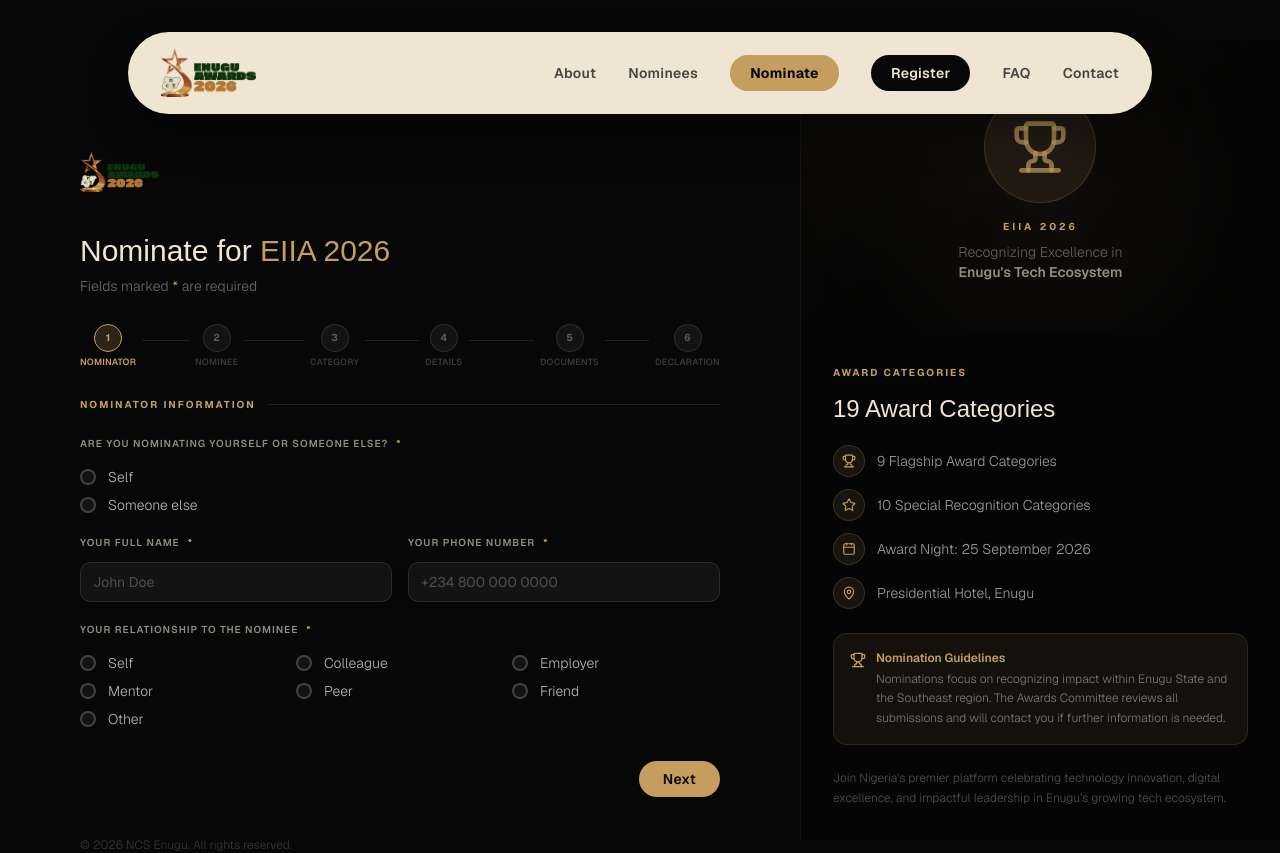
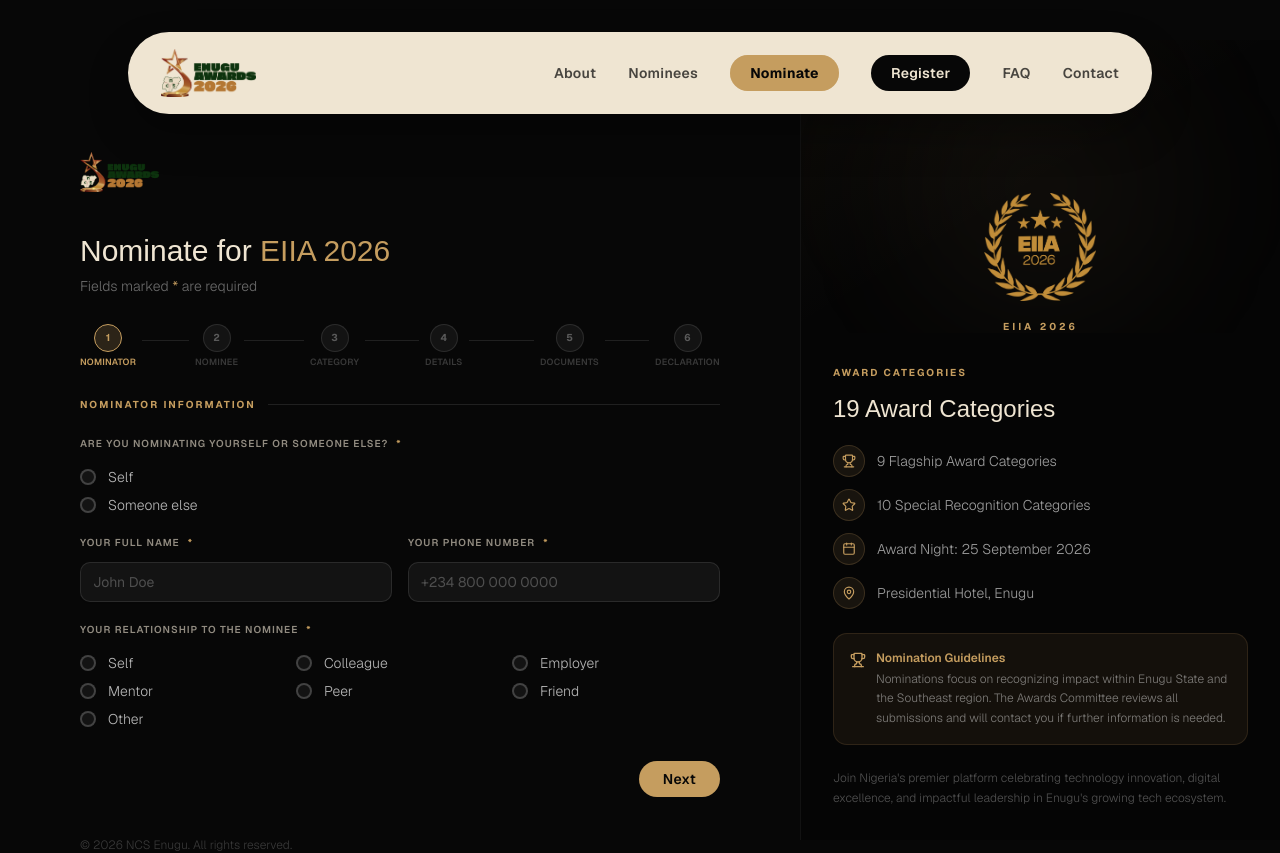
Before and after one commit to LandryOkoye/ncs-enugu, a Next.js app: page /nominate in a window 1280 px wide. Shown: the top 853 px of the page. Built offline with nearby package versions, Linux system fonts and the light colour scheme; a web font is replaced by a local one.

Commit message:
replaced trophy image with EIIA logo

```diff
--- a/app/nominate/page.tsx
+++ b/app/nominate/page.tsx
@@ -55,10 +55,10 @@
           <div className="absolute top-1/2 left-1/2 -translate-x-1/2 -translate-y-1/2 w-72 h-72 rounded-full bg-[#c59d5f]/5 blur-3xl" />
 
           {/* Trophy icon centered */}
-          <div className="absolute inset-0 flex items-center justify-center">
+          <div className="absolute inset-0 flex items-center justify-center mt-50">
             <div className="flex flex-col items-center gap-4">
-              <div className="w-28 h-28 rounded-full bg-[#c59d5f]/10 border border-[#c59d5f]/20 flex items-center justify-center">
-                <Trophy className="w-14 h-14 text-[#c59d5f]/70" />
+              <div className="w-28 h-28 flex items-center justify-center">
+                <img src="/NCS 2.png" alt="EIIA Logo"/>
               </div>
               <div className="text-center">
                 <p className="text-[#c59d5f] text-[10px] font-bold tracking-[0.3em] uppercase mb-2">
--- a/app/register/page.tsx
+++ b/app/register/page.tsx
@@ -60,11 +60,11 @@
           <div className="absolute inset-0 bg-gradient-to-b from-[#050505]/60 via-transparent to-[#050505]" />
 
           {/* Top badge */}
-          <div className="absolute top-8 left-8 right-8">
+          {/* <div className="absolute top-8 left-8 right-8">
             <span className="inline-block px-3 py-1.5 rounded-full bg-[#c59d5f]/15 border border-[#c59d5f]/30 text-[#c59d5f] text-[10px] font-bold tracking-[0.2em] uppercase">
               NCS Enugu EIIA 2026
             </span>
-          </div>
+          </div> */}
         </div>
 
         {/* Info block */}
```
